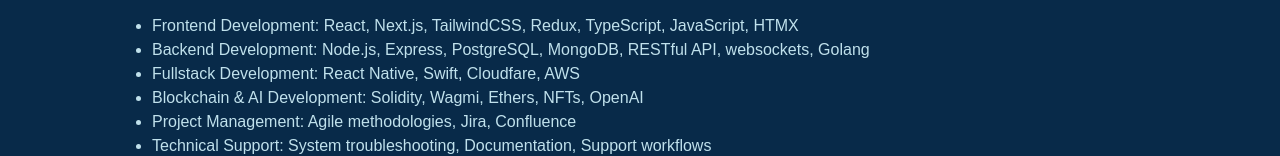
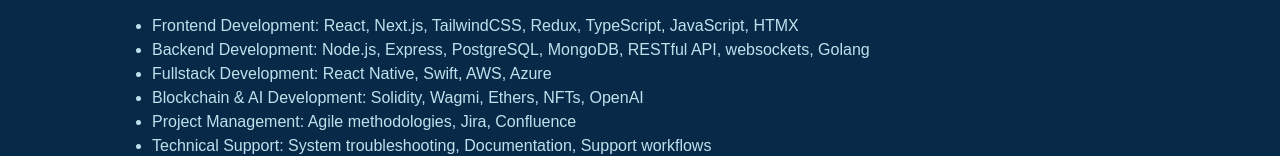
Before and after one commit to JackDust24/hawk-dev, a Next.js app: page /aboutme in a window 1280 px wide. Shown: the part 438-594 px from the top of the page. Built offline with nearby package versions, Linux system fonts and the light colour scheme.

Commit message:
chore: minor addition

```diff
--- a/app/aboutme/page.tsx
+++ b/app/aboutme/page.tsx
@@ -34,7 +34,7 @@
           Backend Development: Node.js, Express, PostgreSQL, MongoDB, RESTful
           API, websockets, Golang
         </li>
-        <li>Fullstack Development: React Native, Swift, Cloudfare, AWS</li>
+        <li>Fullstack Development: React Native, Swift, AWS, Azure</li>
         <li>
           Blockchain & AI Development: Solidity, Wagmi, Ethers, NFTs, OpenAI
         </li>
```
